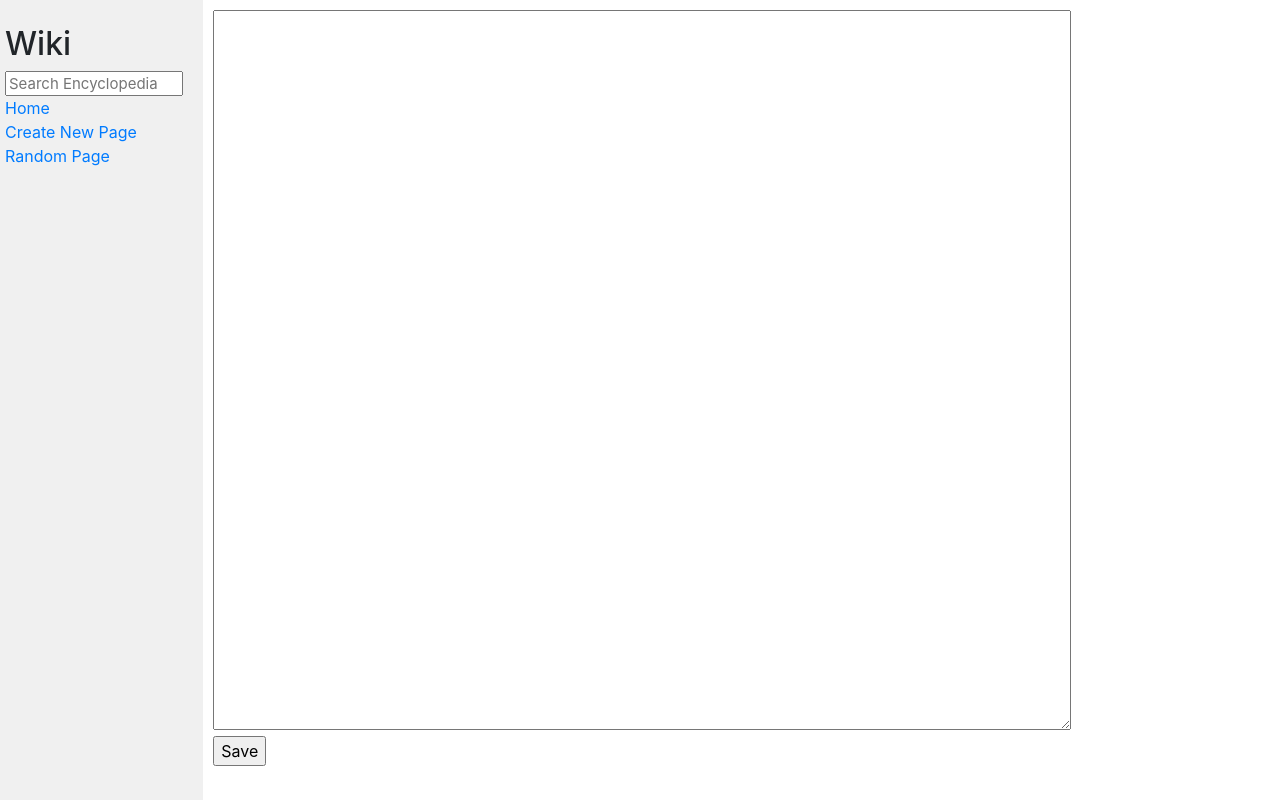
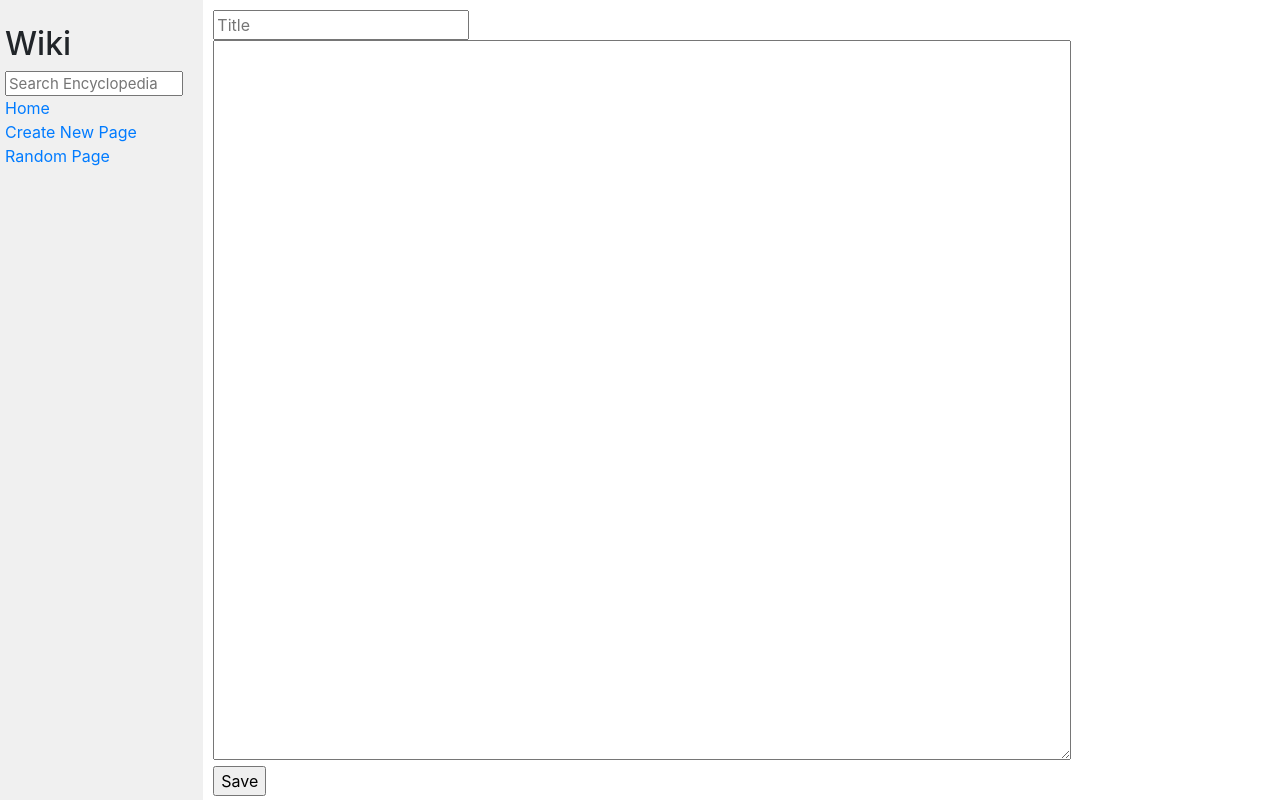
Before and after one commit to soorajjsbabu/WebProgramming, a Django app: page /wiki/new/ in a window 1280 px wide. Run offline with Django 3.2, Linux system fonts and the light colour scheme; some libraries are stand-ins or nearby versions.

Commit message:
Added textbox for the title

```diff
--- a/Django/Project1/wiki/encyclopedia/templates/encyclopedia/new.html
+++ b/Django/Project1/wiki/encyclopedia/templates/encyclopedia/new.html
@@ -6,7 +6,10 @@
 
 {% block body %}
 
-    <textarea></textarea><br>
-    <input type="button" value="Save">
+    <form>
+        <input type="text" placeholder="Title">
+        <textarea></textarea><br>
+        <input type="button" value="Save">
+    </form>
 
 {% endblock %}
```
